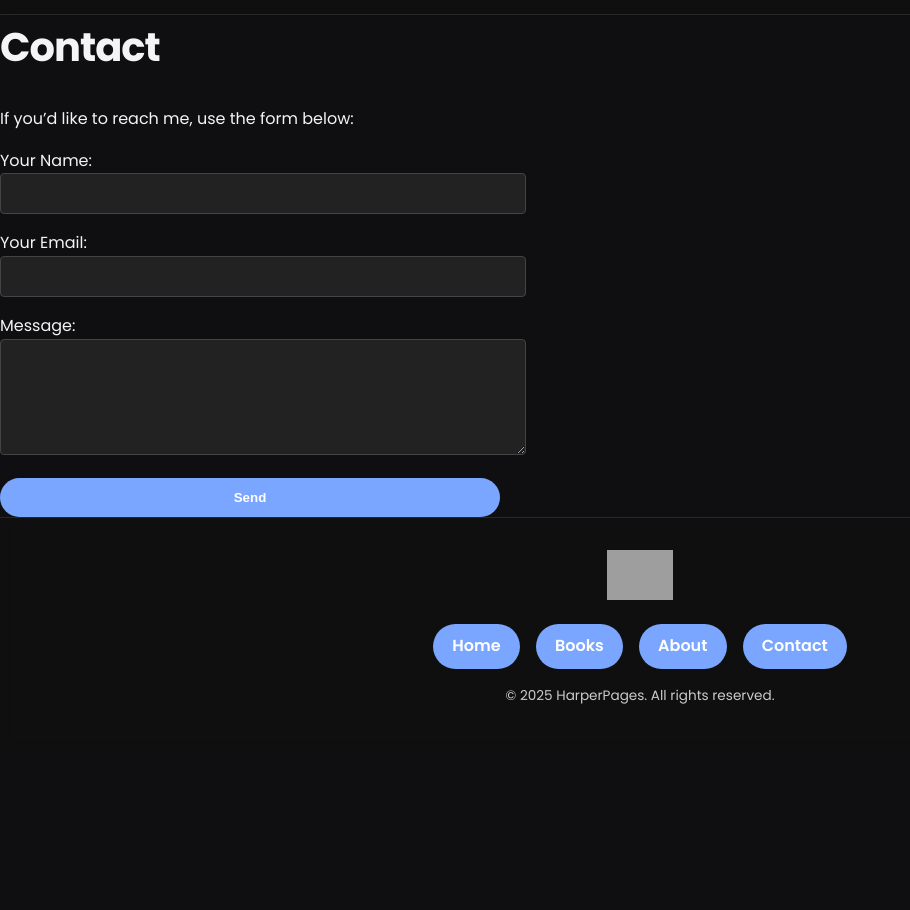
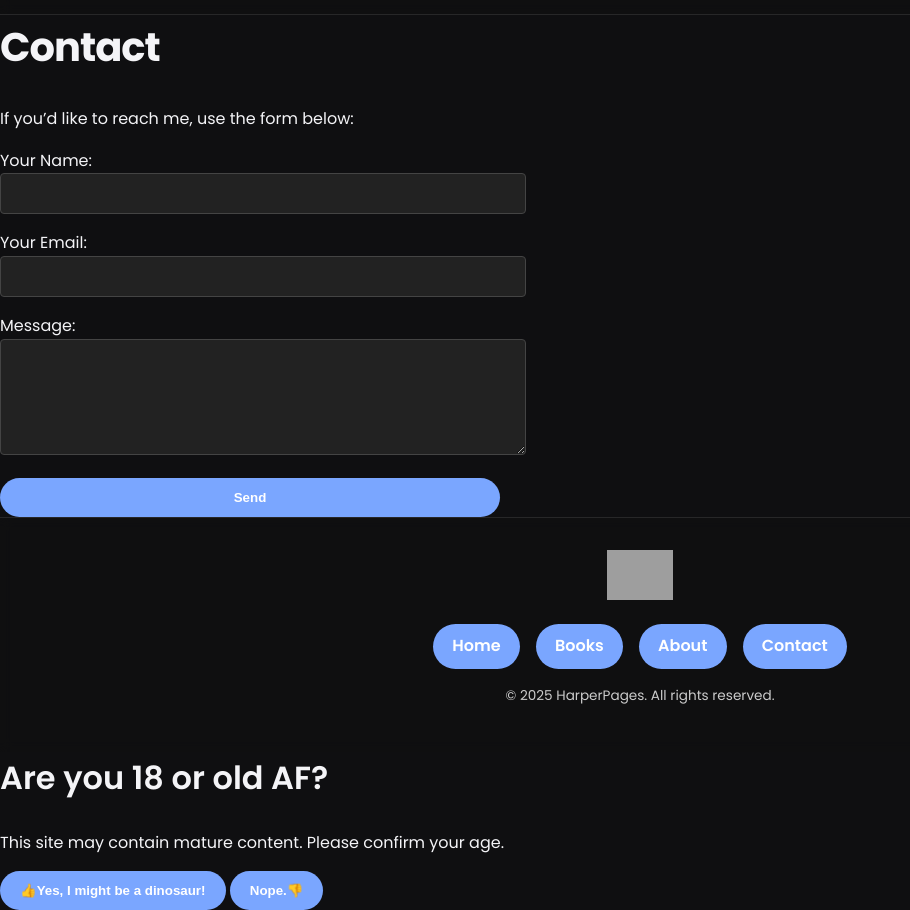
Before and after one commit to jackharperbooks/harperpages, a Jekyll site: the page built from contact.md, in a window 1280 px wide. Shown: the part 370-1280 px from the top of the page, without its empty margins (0-910 px from the left). Built offline with Jekyll 4.4.1, drawn with Linux system fonts in a browser that asks for light colours; before the commit the page ends 1122 px from its top, so only the background shows below that; grey boxes are pictures that could not be loaded.

Commit message:
Update default.html

```diff
--- a/_layouts/default.html
+++ b/_layouts/default.html
@@ -14,5 +14,39 @@
   </main>
   {% include footer.html %}
   <script src="{{ '/assets/js/theme-toggle.js' | relative_url }}"></script>
+
+  <!-- Age Gate Modal -->
+<div id="age-gate" class="age-gate-overlay">
+  <div class="age-gate-modal">
+    <h2>Are you 18 or old AF?</h2>
+    <p>This site may contain mature content. Please confirm your age.</p>
+    <button id="age-yes">👍Yes, I might be a dinosaur!</button>
+    <button id="age-no">Nope.👎</button>
+  </div>
+</div>
+
+<script>
+  document.addEventListener("DOMContentLoaded", function() {
+    const ageGate = document.getElementById("age-gate");
+    const yesBtn = document.getElementById("age-yes");
+    const noBtn = document.getElementById("age-no");
+
+    // Only show if not already confirmed
+    if (!localStorage.getItem("ageConfirmed")) {
+      ageGate.style.display = "flex";
+    }
+
+    yesBtn.addEventListener("click", function() {
+      localStorage.setItem("ageConfirmed", "true");
+      ageGate.style.display = "none";
+    });
+
+    noBtn.addEventListener("click", function() {
+      window.location.href = "{{ '/oops.html' | relative_url }}";
+    });
+  });
+</script>
+
+
 </body>
 </html>
```
